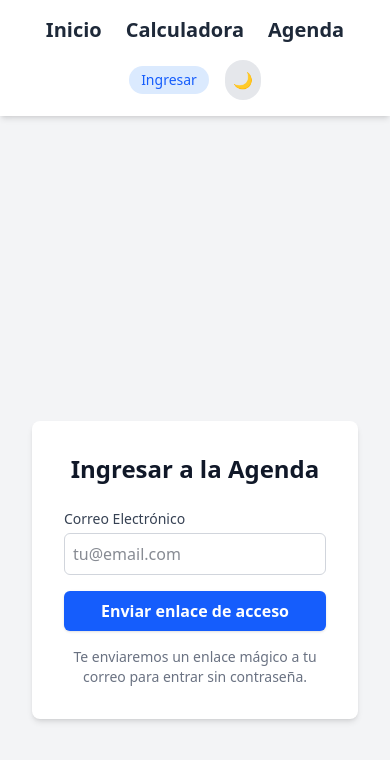
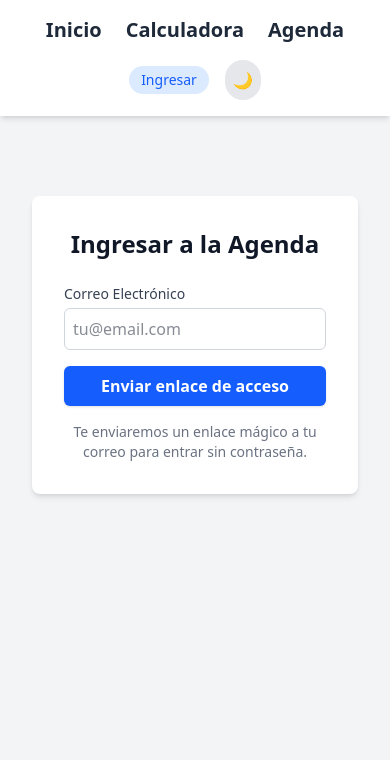
Before and after one commit to Dybalux/calculadoradeservicios, a React (Vite) app: page /servicios/login in a window 390 px wide. Shown: the top 760 px of the page. Built offline with nearby package versions, Linux system fonts and the light colour scheme; no server answers.

Commit message:
Centrar Login

```diff
--- a/src/pages/Login.jsx
+++ b/src/pages/Login.jsx
@@ -31,7 +31,7 @@
     };
 
     return (
-        <div className="flex items-center justify-center min-h-screen bg-gray-100 dark:bg-gray-900 p-4">
+        <div className="flex items-start sm:items-center justify-center min-h-screen bg-gray-100 dark:bg-gray-900 p-4 pt-12 sm:pt-4">
             <div className="w-full max-w-md bg-white dark:bg-gray-800 rounded-lg shadow-md p-8">
                 <h2 className="text-2xl font-bold text-center mb-6 text-gray-900 dark:text-white">
                     Ingresar a la Agenda
```
